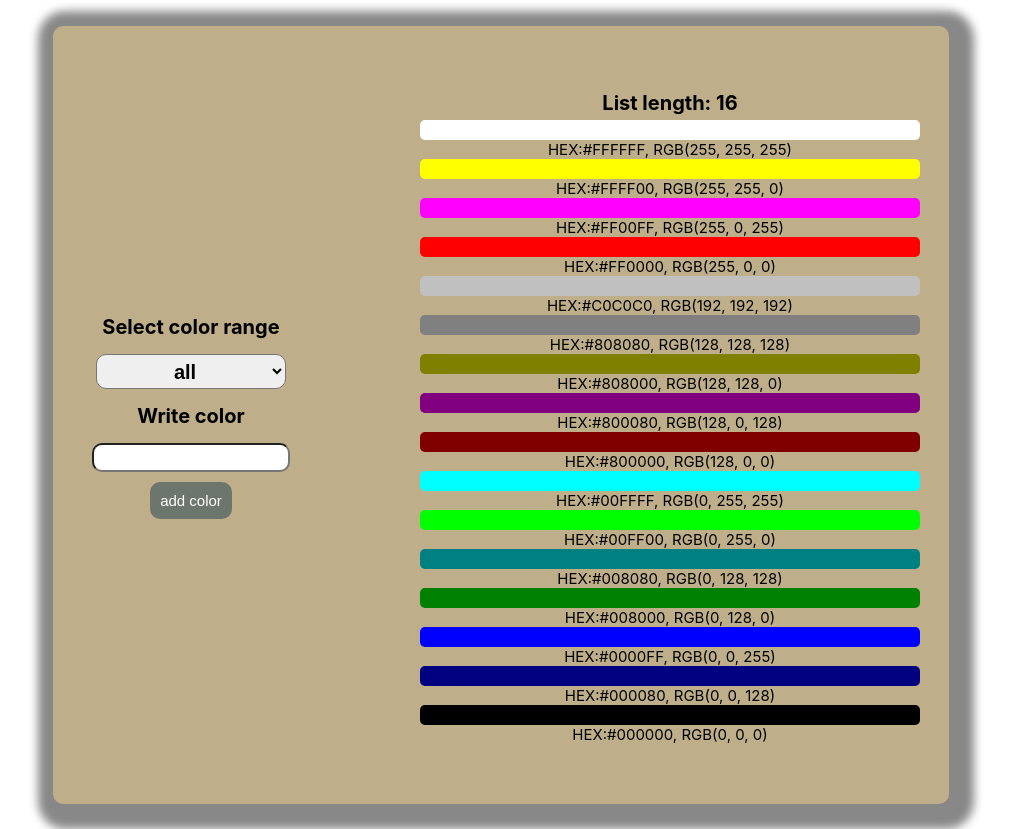
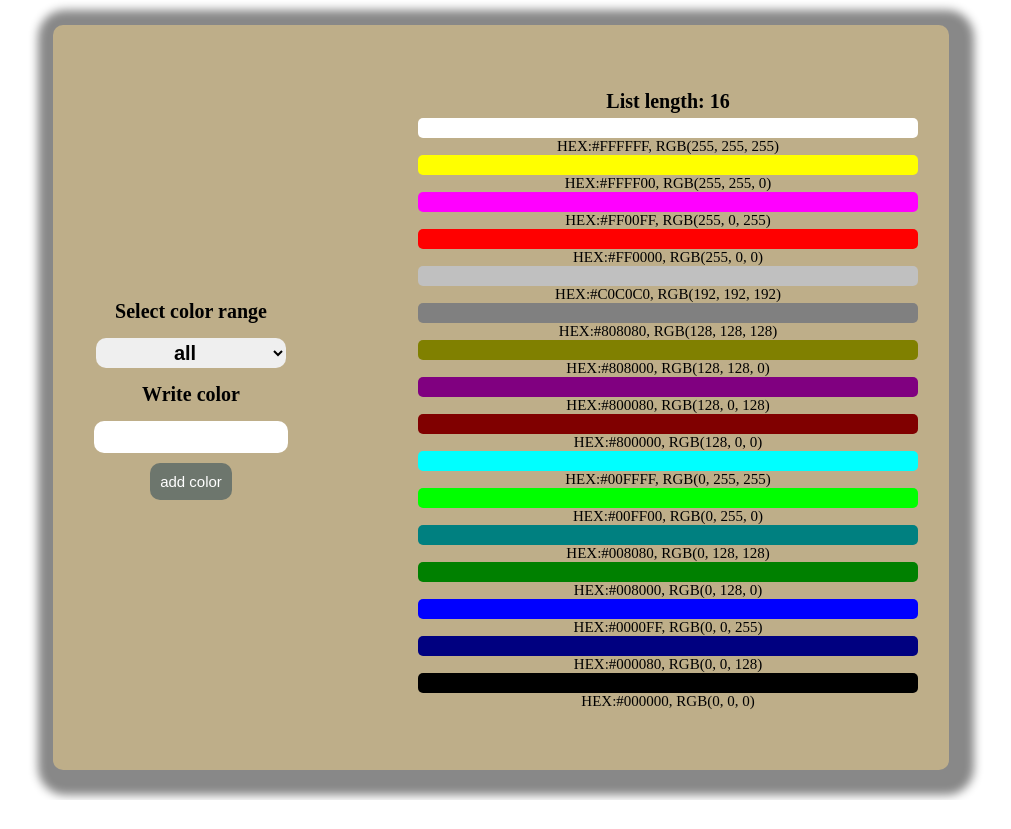
Before and after one commit to marcinfabisiak97/marcinfabisiak97-projektColorForm, a React (Create React App) app: page / in a window 1280 px wide. Shown: the whole page, without its empty margins (139-1150 px from the left). After the commit the page ends 800 px from the top, so only its background shows below. Built offline with nearby package versions, Linux system fonts and the light colour scheme.

Commit message:
only tsx, ts

```diff
--- a/src/index.css
+++ /dev/null
@@ -1,16 +0,0 @@
-:root{
---color:red;
-}
-body {
-  margin: 0;
-  font-family: -apple-system, BlinkMacSystemFont, 'Segoe UI', 'Roboto', 'Oxygen',
-    'Ubuntu', 'Cantarell', 'Fira Sans', 'Droid Sans', 'Helvetica Neue',
-    sans-serif;
-  -webkit-font-smoothing: antialiased;
-  -moz-osx-font-smoothing: grayscale;
-}
-
-code {
-  font-family: source-code-pro, Menlo, Monaco, Consolas, 'Courier New',
-    monospace;
-}
--- a/src/index.tsx
+++ b/src/index.tsx
@@ -1,6 +1,6 @@
 import React from "react";
 import ReactDOM from "react-dom";
-import "./index.css";
+
 import App from "./App";
 
 ReactDOM.render(
--- a/src/styles/themes/components/_firstForm.scss
+++ b/src/styles/themes/components/_firstForm.scss
@@ -32,9 +32,8 @@
       margin: 1rem;
       border-radius: 1rem;
       text-align: center;
-    }
-    select {
-      height: 3.5rem;
+      border: none;
+      height: 3rem;
     }
     button {
       position: relative;
```
Also changed, not shown: src/setupTests.js (deleted, +0 -5 lines), 1 other file (tests, documents, lock files or other folders).
